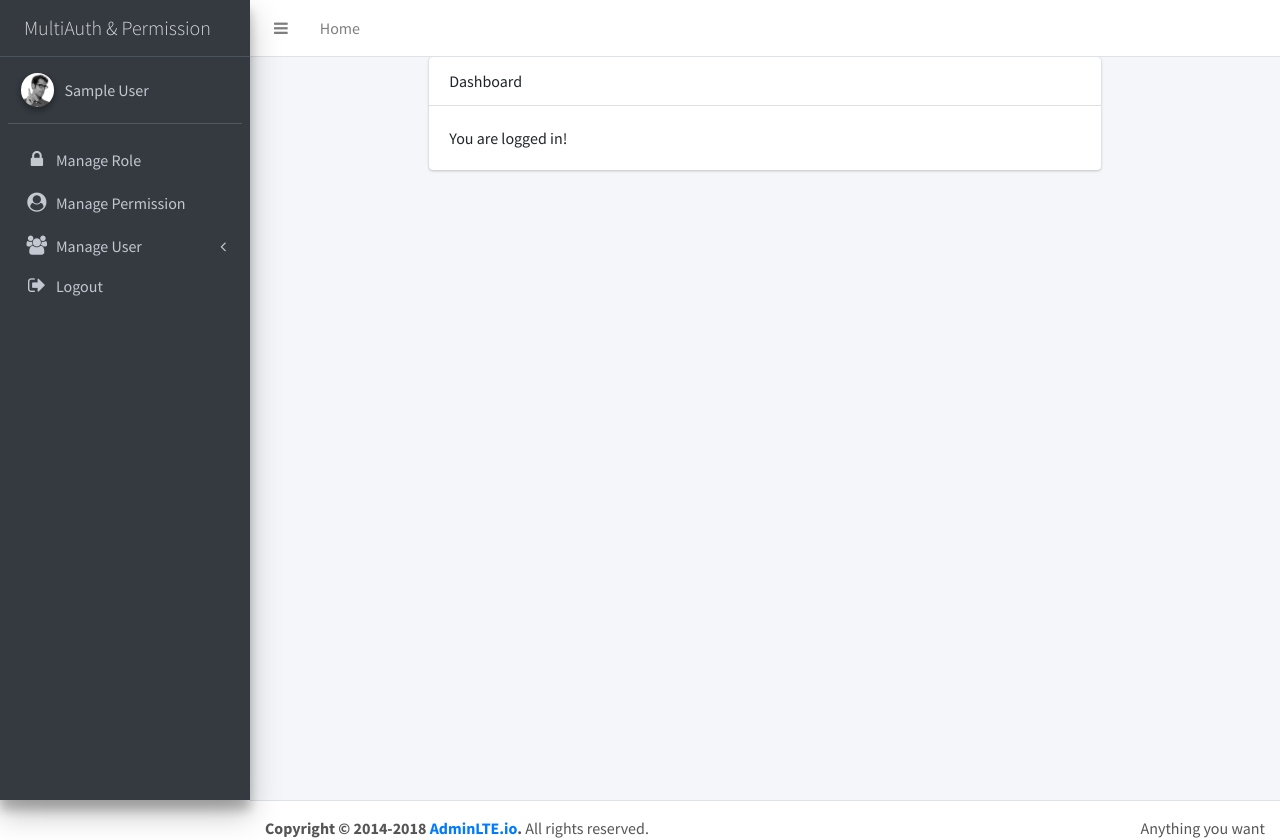
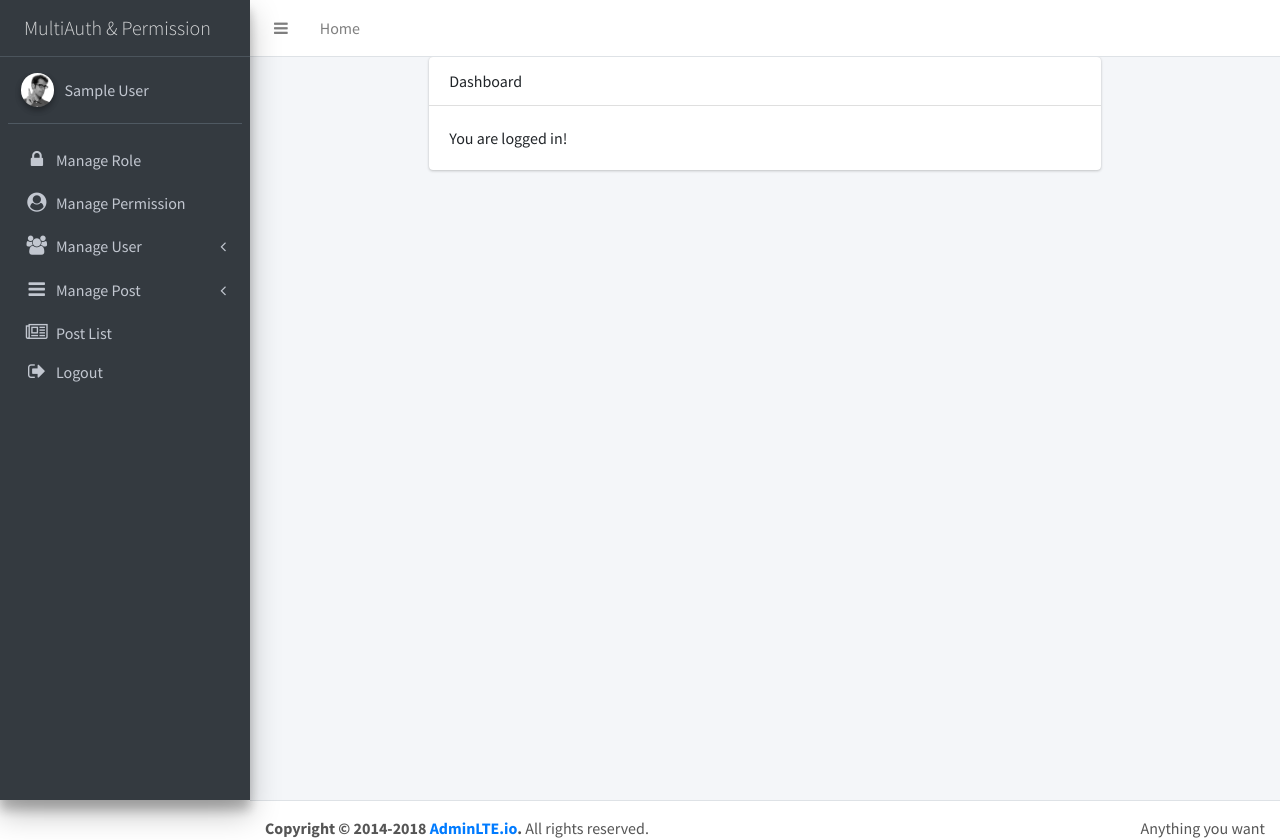
Before and after one commit to iamjewel/Multi-Aurh---Permission, a Laravel app: page / in a window 1280 px wide. Shown: the top 840 px of the page. Run offline with Laravel 8, Linux system fonts and the light colour scheme; the visitor is signed in with stand-in values (Sample User, id 1); some libraries are stand-ins or nearby versions.

Commit message:
Update User fixed and App.Blade Customized With Logic

```diff
--- a/app/Http/Controllers/UserController.php
+++ b/app/Http/Controllers/UserController.php
@@ -112,7 +112,7 @@ class UserController extends Controller {
             'name'=>'required|max:120',
         ]);
 
-        $input = $request->only(['name', 'email', 'password']); //Retreive the name, email and password fields
+        $input = $request->only(['name', 'email']); //Retreive the name, email and password fields
 
         $roles = $request['roles']; //Retreive all roles
 
--- a/resources/views/layouts/app.blade.php
+++ b/resources/views/layouts/app.blade.php
@@ -72,9 +72,10 @@
 
 
                     {{--Manage Roles and Permission--}}
+                    @role('Administer')
 
                     <li class="nav-item">
-                        <a href="" class="nav-link">
+                        <a href="{{route('roles.index')}}" class="nav-link">
                             <i class="nav-icon fa fa-lock"></i>
                             <p>
                                 Manage Role
@@ -84,7 +85,7 @@
 
 
                     <li class="nav-item">
-                        <a href="" class="nav-link">
+                        <a href="{{route('permissions.index')}}" class="nav-link">
                             <i class="nav-icon fa fa-user-circle"></i>
                             <p>
                                 Manage Permission
@@ -106,7 +107,7 @@
 
                         <ul class="nav nav-treeview">
                             <li class="nav-item">
-                                <a href="" class="nav-link">
+                                <a href="{{route('users.create')}}" class="nav-link">
                                     <i class="fa fa-circle-o nav-icon"></i>
                                     <p> Create User</p>
                                 </a>
@@ -115,13 +116,59 @@
 
                         <ul class="nav nav-treeview">
                             <li class="nav-item">
-                                <a href="" class="nav-link">
+                                <a href="{{route('users.index')}}" class="nav-link">
                                     <i class="fa fa-circle-o nav-icon"></i>
                                     <p> User List </p>
                                 </a>
                             </li>
                         </ul>
 
+                    </li>
+
+                    @endrole
+
+                    {{--Manage Posts--}}
+
+                    @role('Administer|Author')
+                    <li class="nav-item has-treeview">
+                        <a href="" class="nav-link">
+                            <i class="nav-icon fa fa-bars"></i>
+                            <p>
+                                Manage Post
+                                <i class="right fa fa-angle-left"></i>
+                            </p>
+                        </a>
+
+
+                        <ul class="nav nav-treeview">
+                            <li class="nav-item">
+                                <a href="{{route('posts.create')}}" class="nav-link">
+                                    <i class="fa fa-circle-o nav-icon"></i>
+                                    <p> Create Post </p>
+                                </a>
+                            </li>
+                        </ul>
+
+                        <ul class="nav nav-treeview">
+                            <li class="nav-item">
+                                <a href="{{route('posts.index')}}" class="nav-link">
+                                    <i class="fa fa-circle-o nav-icon"></i>
+                                    <p> Post List </p>
+                                </a>
+                            </li>
+                        </ul>
+
+                    </li>
+                    @endrole
+
+
+                    {{--Extra Post List Foe Users--}}
+
+                    <li class="nav-item">
+                        <a href="{{route('posts.index')}}" class="nav-link">
+                            <i class="fa fa-newspaper-o  nav-icon"></i>
+                            <p> Post List </p>
+                        </a>
                     </li>
 
 
```
Also changed, not shown: resources/views/users/edit.blade.php (+0 -12 lines).
